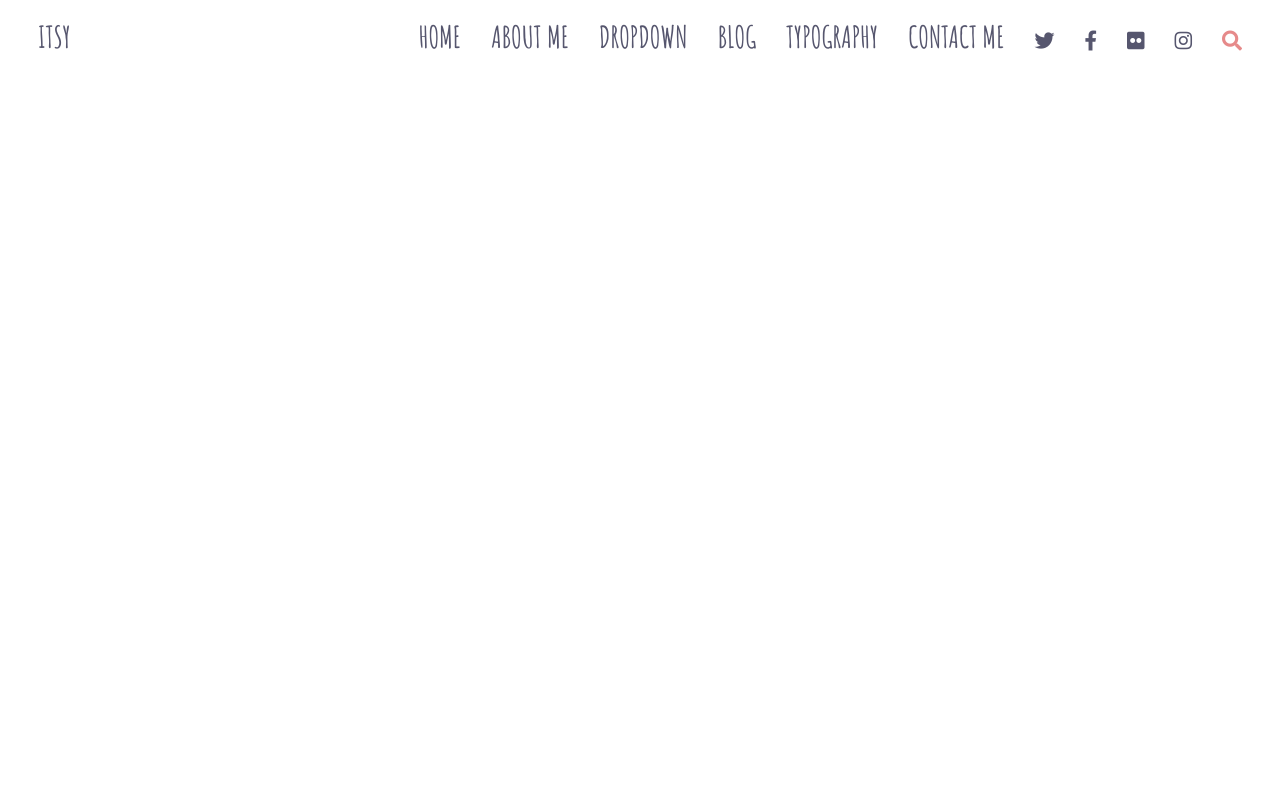
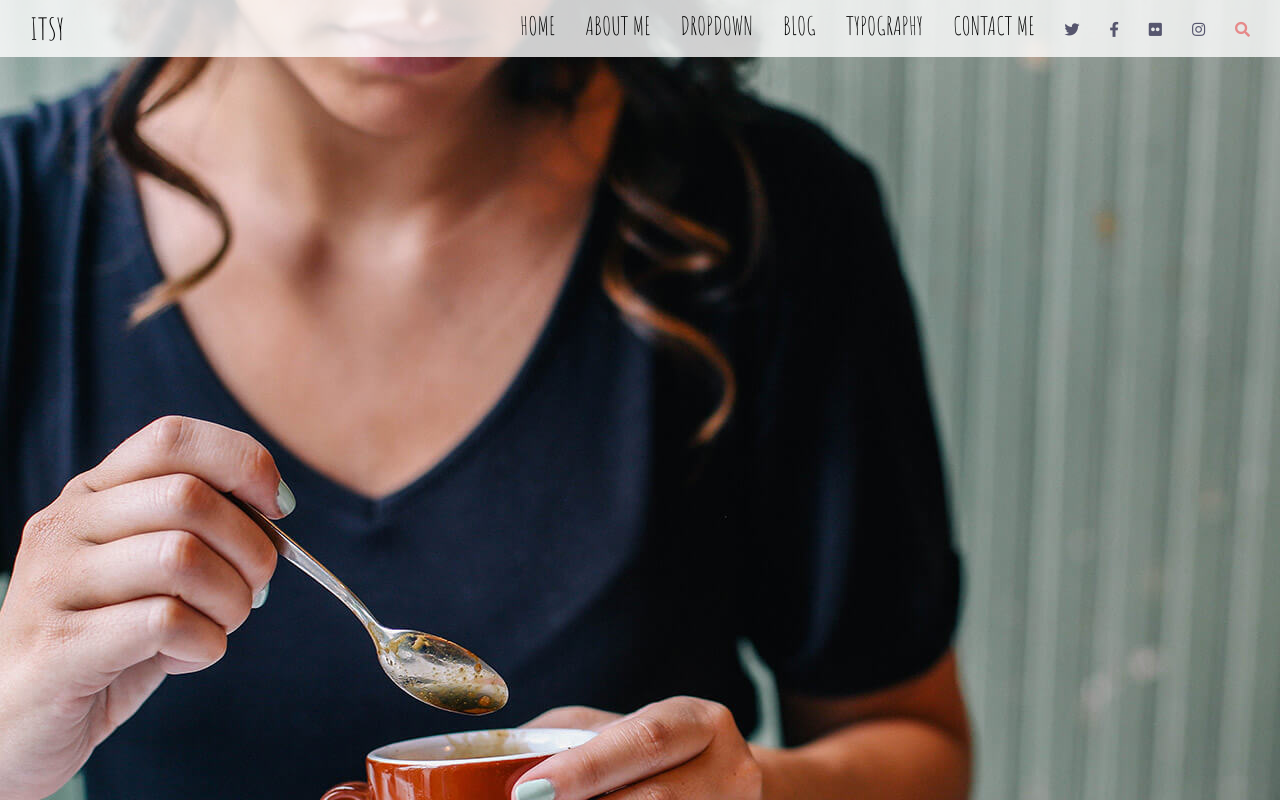
Before and after one commit to full-profane/itsy, a plain HTML site: page itsy.html in a window 1280 px wide. Drawn offline with Linux system fonts and the light colour scheme.

Commit message:
changed the structure of the header and home pages home page is the part header

```diff
--- a/itsy.css
+++ b/itsy.css
@@ -1,12 +1,21 @@
+body {
+  margin: 0px;
+}
 header {
   display: flex;
-  padding: 10px 30px 10px 30px;
+  background: url(img/lead.jpg);
+  height: 100vh;
+  flex-direction: column;
+}
+
+.header-top {
+  display: flex;
   justify-content: space-between;
+  padding: 10px 30px;
   font-family: 'Amatic SC', 'Heveltica Neue', Arial, sans-serif;
-  color: #56566e;
   font-size: 30px;
-  font-weight: 700;
-  overflow: hidden;
+  background: rgba(255,255,255, 0.8);
+
 }
 
 .header__list {
@@ -14,11 +23,12 @@ header {
   float: left;
   text-transform: uppercase;
   margin-left: 30px;
+  font-size: 25px;
 }
 
 .header__icon {
   color: #56566e;
-  font-size: 20px;
+  font-size: 15px;
 }
 
 .icon__search {
@@ -39,3 +49,7 @@ header {
   margin: 0px;
   text-transform: uppercase;
 }
+
+.home-text {
+
+}
--- a/itsy.html
+++ b/itsy.html
@@ -9,6 +9,7 @@
 </head>
 <body>
   <header>
+      <div class="header-top">
         <div class="header__logo">itsy</div>
           <div class="header-menu">
             <ul>
@@ -25,6 +26,11 @@
               <li class="header__list"><i class="fas fa-search header__icon icon__search"></i></li>
             </ul>
           </div>
+        <!--<div class="home-text">
+          <p class="home-text__title">itsy</p>
+          <p class="home-text__subtitle">by FreeHTML5</p>
+        </div>-->
+      </div>
   </header>
 </body>
 </html>
```
Also changed, not shown: img/lead.jpg (added). Lines whose indentation alone changed are shown as unchanged.
